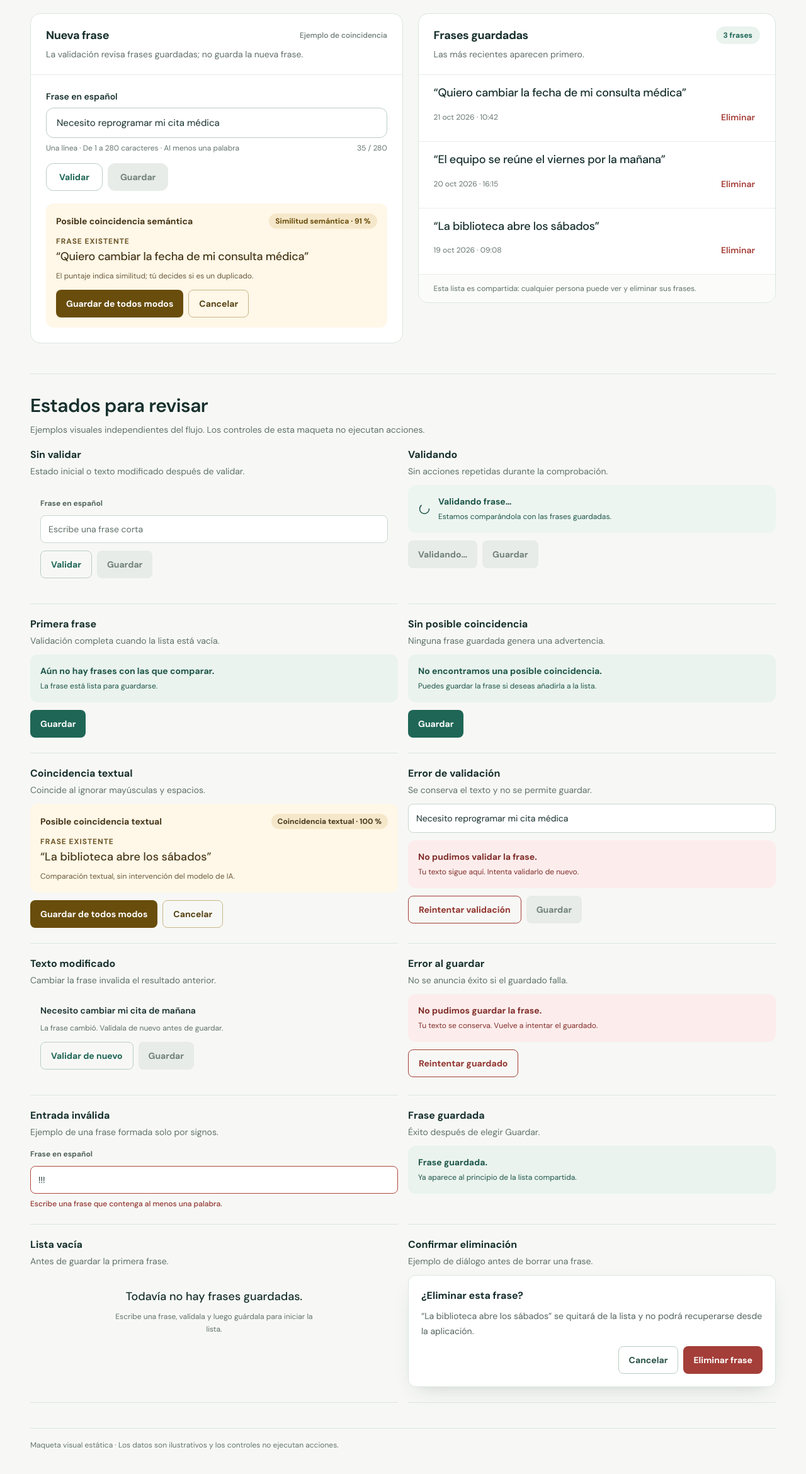
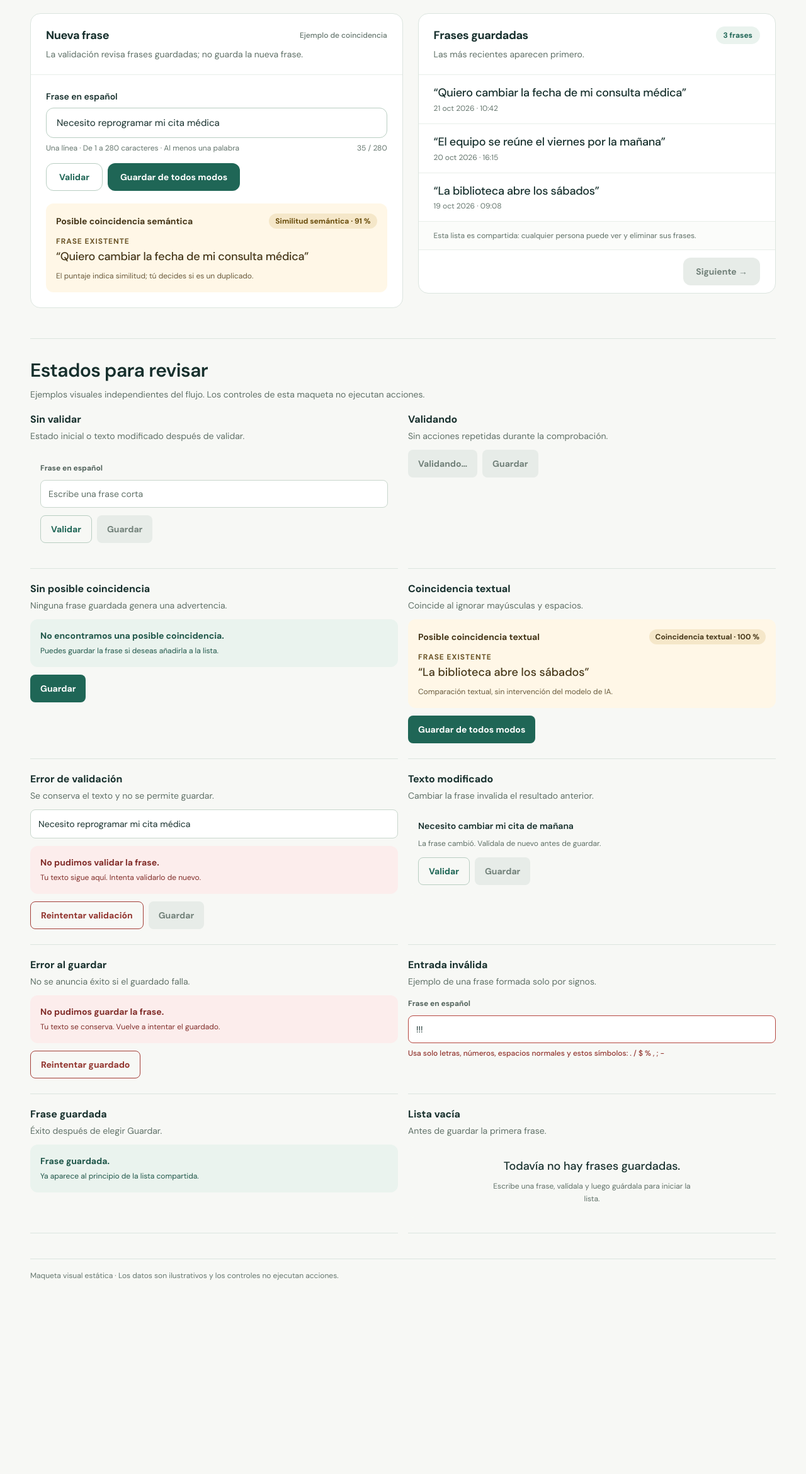
Before and after one commit to eduardoquispe/semantic-phrase-app, a plain HTML site: page prototypes/ui/index.html in a window 1280 px wide. Shown: the part 188-2528 px from the top of the page at 63% size. After the commit the page ends 2271 px from the top, so only its background shows below. Drawn offline with nearby package versions, Linux system fonts and the light colour scheme.

Commit message:
docs: update docs and prototypes

```diff
--- a/prototypes/ui/index.html
+++ b/prototypes/ui/index.html
@@ -49,7 +49,7 @@
 
               <div class="mt-4 flex flex-col-reverse gap-2 sm:flex-row sm:items-center">
                 <button type="button" class="inline-flex min-h-11 items-center justify-center rounded-xl border border-[#B9CEC2] px-5 text-sm font-bold text-[#1F6656] transition-colors hover:bg-[#F0F6F2] focus-visible:outline focus-visible:outline-2 focus-visible:outline-offset-2 focus-visible:outline-[#1F6656]">Validar</button>
-                <button type="button" disabled class="inline-flex min-h-11 items-center justify-center rounded-xl bg-[#E7ECE8] px-5 text-sm font-bold text-[#718079] disabled:cursor-not-allowed">Guardar</button>
+                <button type="button" class="inline-flex min-h-11 items-center justify-center rounded-xl bg-[#1F6656] px-5 text-sm font-bold text-white hover:bg-[#164D41] focus-visible:outline focus-visible:outline-2 focus-visible:outline-offset-2 focus-visible:outline-[#1F6656]">Guardar de todos modos</button>
               </div>
 
               <div role="status" class="mt-5 rounded-xl bg-[#FFF7E7] p-4 text-[#463719]">
@@ -60,10 +60,6 @@
                 <p class="mt-3 text-xs font-bold uppercase tracking-[0.08em] text-[#6C5528]">Frase existente</p>
                 <p class="mt-1 text-lg font-medium leading-snug tracking-[-0.015em]">“Quiero cambiar la fecha de mi consulta médica”</p>
                 <p class="mt-2 text-xs leading-5 text-[#695A3C]">El puntaje indica similitud; tú decides si es un duplicado.</p>
-                <div class="mt-3 flex flex-wrap gap-2">
-                  <button type="button" class="min-h-11 rounded-lg bg-[#694D0C] px-4 text-sm font-bold text-white focus-visible:outline focus-visible:outline-2 focus-visible:outline-offset-2 focus-visible:outline-[#694D0C]">Guardar de todos modos</button>
-                  <button type="button" class="min-h-11 rounded-lg border border-[#C9B587] px-4 text-sm font-bold text-[#564214] focus-visible:outline focus-visible:outline-2 focus-visible:outline-offset-2 focus-visible:outline-[#694D0C]">Cancelar</button>
-                </div>
               </div>
             </div>
           </section>
@@ -81,27 +77,27 @@
                 <p class="text-lg font-medium leading-snug tracking-[-0.015em]">“Quiero cambiar la fecha de mi consulta médica”</p>
                 <div class="mt-1 flex flex-wrap items-center justify-between gap-2">
                   <time datetime="2026-10-21T10:42:00-05:00" class="text-xs text-[#65766E]">21 oct 2026 · 10:42</time>
-                  <button type="button" class="min-h-11 rounded-lg px-2 text-sm font-semibold text-[#A43E38] underline decoration-transparent underline-offset-4 transition-colors hover:decoration-current focus-visible:outline focus-visible:outline-2 focus-visible:outline-offset-2 focus-visible:outline-[#A43E38]" aria-label="Eliminar: Quiero cambiar la fecha de mi consulta médica">Eliminar</button>
                 </div>
               </li>
               <li class="px-5 py-3 sm:px-6 sm:py-4">
                 <p class="text-lg font-medium leading-snug tracking-[-0.015em]">“El equipo se reúne el viernes por la mañana”</p>
                 <div class="mt-1 flex flex-wrap items-center justify-between gap-2">
                   <time datetime="2026-10-20T16:15:00-05:00" class="text-xs text-[#65766E]">20 oct 2026 · 16:15</time>
-                  <button type="button" class="min-h-11 rounded-lg px-2 text-sm font-semibold text-[#A43E38] underline decoration-transparent underline-offset-4 transition-colors hover:decoration-current focus-visible:outline focus-visible:outline-2 focus-visible:outline-offset-2 focus-visible:outline-[#A43E38]" aria-label="Eliminar: El equipo se reúne el viernes por la mañana">Eliminar</button>
                 </div>
               </li>
               <li class="px-5 py-3 sm:px-6 sm:py-4">
                 <p class="text-lg font-medium leading-snug tracking-[-0.015em]">“La biblioteca abre los sábados”</p>
                 <div class="mt-1 flex flex-wrap items-center justify-between gap-2">
                   <time datetime="2026-10-19T09:08:00-05:00" class="text-xs text-[#65766E]">19 oct 2026 · 09:08</time>
-                  <button type="button" class="min-h-11 rounded-lg px-2 text-sm font-semibold text-[#A43E38] underline decoration-transparent underline-offset-4 transition-colors hover:decoration-current focus-visible:outline focus-visible:outline-2 focus-visible:outline-offset-2 focus-visible:outline-[#A43E38]" aria-label="Eliminar: La biblioteca abre los sábados">Eliminar</button>
                 </div>
               </li>
             </ul>
             <div class="border-t border-[#E8EEE9] bg-[#FBFCFA] px-5 py-3 sm:px-6">
               <p class="text-xs leading-5 text-[#607168]">Esta lista es compartida: cualquier persona puede ver y eliminar sus frases.</p>
             </div>
+            <nav aria-label="Paginación de frases" class="flex flex-wrap justify-end gap-2 border-t border-[#E8EEE9] px-5 py-3 sm:px-6">
+              <button type="button" disabled class="inline-flex min-h-11 cursor-not-allowed items-center justify-center rounded-xl bg-[#E7ECE8] px-5 text-sm font-bold text-[#718079]">Siguiente →</button>
+            </nav>
           </section>
         </div>
 
@@ -128,26 +124,10 @@
             <article class="border-b border-[#DCE5DF] pb-5 pt-1 sm:pb-6">
               <h3 class="font-bold">Validando</h3>
               <p class="mt-1 text-sm text-[#607168]">Sin acciones repetidas durante la comprobación.</p>
-              <div role="status" class="mt-3 rounded-xl bg-[#EDF5F1] p-4 text-[#1E5649]">
-                <div class="flex items-center gap-3">
-                  <svg viewBox="0 0 24 24" fill="none" stroke="currentColor" stroke-width="1.8" stroke-linecap="round" class="size-5 shrink-0" aria-hidden="true"><circle cx="12" cy="12" r="9" stroke-dasharray="36 20"/></svg>
-                  <div><p class="text-sm font-bold">Validando frase…</p><p class="mt-1 text-xs leading-5">Estamos comparándola con las frases guardadas.</p></div>
-                </div>
-              </div>
               <div class="mt-3 flex flex-wrap gap-2">
                 <button type="button" disabled class="min-h-11 cursor-not-allowed rounded-lg bg-[#E7ECE8] px-4 text-sm font-bold text-[#718079]">Validando…</button>
                 <button type="button" disabled class="min-h-11 cursor-not-allowed rounded-lg bg-[#E7ECE8] px-4 text-sm font-bold text-[#718079]">Guardar</button>
               </div>
-            </article>
-
-            <article class="border-b border-[#DCE5DF] pb-5 pt-1 sm:pb-6">
-              <h3 class="font-bold">Primera frase</h3>
-              <p class="mt-1 text-sm text-[#607168]">Validación completa cuando la lista está vacía.</p>
-              <div role="status" class="mt-3 rounded-xl bg-[#EAF3EE] p-4 text-[#1F5649]">
-                <p class="text-sm font-bold">Aún no hay frases con las que comparar.</p>
-                <p class="mt-1 text-xs leading-5">La frase está lista para guardarse.</p>
-              </div>
-              <button type="button" class="mt-3 min-h-11 rounded-lg bg-[#1F6656] px-4 text-sm font-bold text-white hover:bg-[#164D41] focus-visible:outline focus-visible:outline-2 focus-visible:outline-offset-2 focus-visible:outline-[#1F6656]">Guardar</button>
             </article>
 
             <article class="border-b border-[#DCE5DF] pb-5 pt-1 sm:pb-6">
@@ -169,7 +149,7 @@
                 <p class="mt-1 text-lg font-medium leading-snug">“La biblioteca abre los sábados”</p>
                 <p class="mt-2 text-xs leading-5 text-[#695A3C]">Comparación textual, sin intervención del modelo de IA.</p>
               </div>
-              <div class="mt-3 flex flex-wrap gap-2"><button type="button" class="min-h-11 rounded-lg bg-[#694D0C] px-4 text-sm font-bold text-white focus-visible:outline focus-visible:outline-2 focus-visible:outline-offset-2 focus-visible:outline-[#694D0C]">Guardar de todos modos</button><button type="button" class="min-h-11 rounded-lg border border-[#C9B587] px-4 text-sm font-bold text-[#564214] focus-visible:outline focus-visible:outline-2 focus-visible:outline-offset-2 focus-visible:outline-[#694D0C]">Cancelar</button></div>
+              <button type="button" class="mt-3 min-h-11 rounded-lg bg-[#1F6656] px-4 text-sm font-bold text-white hover:bg-[#164D41] focus-visible:outline focus-visible:outline-2 focus-visible:outline-offset-2 focus-visible:outline-[#1F6656]">Guardar de todos modos</button>
             </article>
 
             <article class="border-b border-[#DCE5DF] pb-5 pt-1 sm:pb-6">
@@ -189,7 +169,7 @@
               <div class="mt-3 rounded-xl bg-[#F7F8F5] p-4">
                 <p class="text-sm font-semibold">Necesito cambiar mi cita de mañana</p>
                 <p class="mt-2 text-xs leading-5 text-[#607168]">La frase cambió. Valídala de nuevo antes de guardar.</p>
-                <div class="mt-3 flex flex-wrap gap-2"><button type="button" class="min-h-11 rounded-lg border border-[#B9CEC2] px-4 text-sm font-bold text-[#1F6656] focus-visible:outline focus-visible:outline-2 focus-visible:outline-offset-2 focus-visible:outline-[#1F6656]">Validar de nuevo</button><button type="button" disabled class="min-h-11 cursor-not-allowed rounded-lg bg-[#E7ECE8] px-4 text-sm font-bold text-[#718079]">Guardar</button></div>
+                <div class="mt-3 flex flex-wrap gap-2"><button type="button" class="min-h-11 rounded-lg border border-[#B9CEC2] px-4 text-sm font-bold text-[#1F6656] focus-visible:outline focus-visible:outline-2 focus-visible:outline-offset-2 focus-visible:outline-[#1F6656]">Validar</button><button type="button" disabled class="min-h-11 cursor-not-allowed rounded-lg bg-[#E7ECE8] px-4 text-sm font-bold text-[#718079]">Guardar</button></div>
               </div>
             </article>
 
@@ -209,7 +189,7 @@
               <div class="mt-3">
                 <label for="invalid-phrase" class="text-xs font-bold text-[#52635C]">Frase en español</label>
                 <input id="invalid-phrase" type="text" value="!!!" aria-invalid="true" aria-describedby="invalid-message" class="mt-2 block h-11 w-full rounded-lg border border-[#B54740] bg-white px-3 text-sm outline-none focus-visible:ring-4 focus-visible:ring-[#FCEDEC]" />
-                <p id="invalid-message" class="mt-2 text-xs font-medium text-[#92352F]">Escribe una frase que contenga al menos una palabra.</p>
+                <p id="invalid-message" class="mt-2 text-xs font-medium text-[#92352F]">Usa solo letras, números, espacios normales y estos símbolos: . / $ % , ; -</p>
               </div>
             </article>
 
@@ -230,16 +210,6 @@
                 <p class="mx-auto mt-2 max-w-xs text-xs leading-5 text-[#607168]">Escribe una frase, valídala y luego guárdala para iniciar la lista.</p>
               </div>
             </article>
-
-            <article class="border-b border-[#DCE5DF] pb-5 pt-1 sm:pb-6">
-              <h3 class="font-bold">Confirmar eliminación</h3>
-              <p class="mt-1 text-sm text-[#607168]">Ejemplo de diálogo antes de borrar una frase.</p>
-              <div role="group" aria-labelledby="delete-title" aria-describedby="delete-description" class="mt-3 rounded-xl border border-[#DCE5DF] bg-white p-5 shadow-[0_12px_32px_-16px_rgba(23,48,45,0.25)]">
-                <h4 id="delete-title" class="text-base font-bold">¿Eliminar esta frase?</h4>
-                <p id="delete-description" class="mt-2 text-sm leading-6 text-[#52635C]">“La biblioteca abre los sábados” se quitará de la lista y no podrá recuperarse desde la aplicación.</p>
-                <div class="mt-3 flex flex-col-reverse gap-2 sm:flex-row sm:justify-end"><button type="button" class="min-h-11 rounded-lg border border-[#B9CEC2] px-4 text-sm font-bold text-[#285247] focus-visible:outline focus-visible:outline-2 focus-visible:outline-offset-2 focus-visible:outline-[#1F6656]">Cancelar</button><button type="button" class="min-h-11 rounded-lg bg-[#A43E38] px-4 text-sm font-bold text-white hover:bg-[#8B302B] focus-visible:outline focus-visible:outline-2 focus-visible:outline-offset-2 focus-visible:outline-[#A43E38]">Eliminar frase</button></div>
-              </div>
-            </article>
           </div>
         </section>
       </main>
```
Also changed, not shown: docs/00-discovery/product-brief.md (+4 -4 lines), docs/02-ui/ui-spec.md (+1 -1 lines), docs/03-architecture/02-backend-architecture.md (+1 -0 lines), docs/03-architecture/05-data-architecture.md (+14 -2 lines), docs/03-architecture/06-api-security.md (+11 -5 lines).
